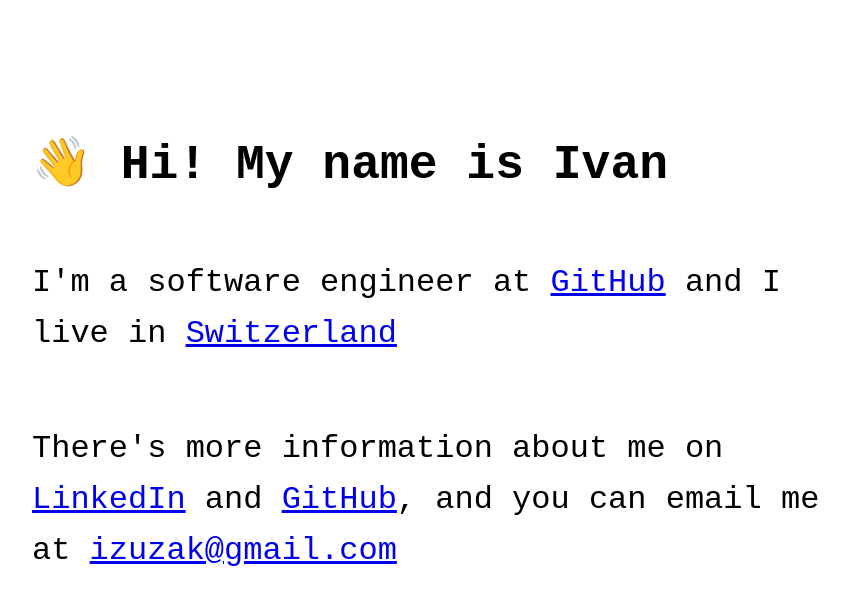
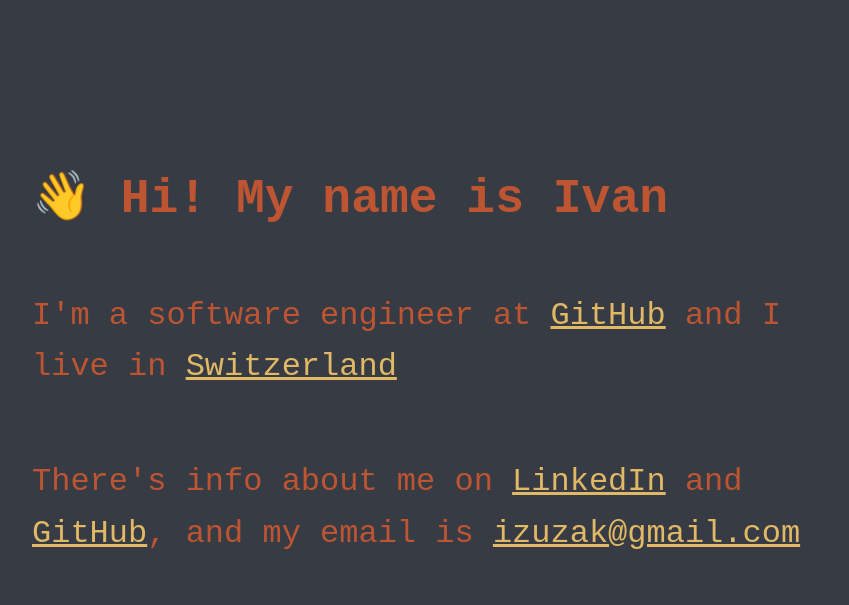
Before and after one commit to izuzak/izuzak.github.com, a Jekyll site: the page index.html, which Jekyll copies as it is, in a window 1280 px wide. Shown: the top 605 px of the page, without its empty margins (208-1057 px from the left). Built offline with Jekyll 4.4.1, drawn with Linux system fonts in a browser that asks for light colours; Markdown is read by kramdown in place of the engine named in the settings.

Commit message:
Update styles

```diff
--- a/index.html
+++ b/index.html
@@ -6,7 +6,6 @@
     <title>Ivan Zuzak's homepage</title>
     <meta name="author" content="Ivan Zuzak" />
     <meta name="description" content="Hi! 👋 I'm Ivan Zuzak, software engineer based in Switzerland" />
-     <meta content='initial-scale=1.0' name='viewport' />
     <link rel="license" type="text/html" href="https://creativecommons.org/licenses/by/3.0/" />
     <link rel="me" type="text/html" href="https://github.com/izuzak"/>
     <link rel="me" type="text/html" href="https://linkedin.com/in/izuzak"/>
@@ -16,21 +15,32 @@
         display: flex;
         flex-flow: column nowrap;
         align-items: center;
+        background-color: #373b44;
+        color: #bd5532;
+      }
+      div {
+        align-items: left;
       }
       h1 {
         font-size: 3em;
-        width: 800px;
-        margin-top: 10%;
+        margin-top: 20%;
       }
       p {
         font-size: 2em;
-        width: 800px;
-        margin-top: 1em;
+        max-width: 800px;
+        margin-top: 2em;
         line-height: 1.6em;
+      }
+      a {
+        color: #e1b866;
+      }
+      a:hover {
+        color: #dee1b6;
       }
     </style>
   </head>
   <body>
+    <div>
       <h1>
         👋 Hi! My name is Ivan
       </h1>
@@ -38,7 +48,8 @@
         I'm a software engineer at <a href="https://github.com/about">GitHub</a> and I live in <a href="https://en.wikipedia.org/wiki/Switzerland">Switzerland</a>
       </p>
       <p>
-      There's more information about me on <a href="https://www.linkedin.com/in/izuzak" rel="me">LinkedIn</a> and <a href="https://github.com/izuzak" rel="me">GitHub</a>, and you can email me at <a href="mailto:izuzak@gmail.com" rel="me">izuzak@gmail.com</a>
+        There's info about me on <a href="https://www.linkedin.com/in/izuzak" rel="me">LinkedIn</a> and <a href="https://github.com/izuzak" rel="me">GitHub</a>, and my email is <a href="mailto:izuzak@gmail.com" rel="me">izuzak@gmail.com</a>
       </p>
+    </div>
   </body>
 </html>
```
Lines whose indentation alone changed are shown as unchanged.
